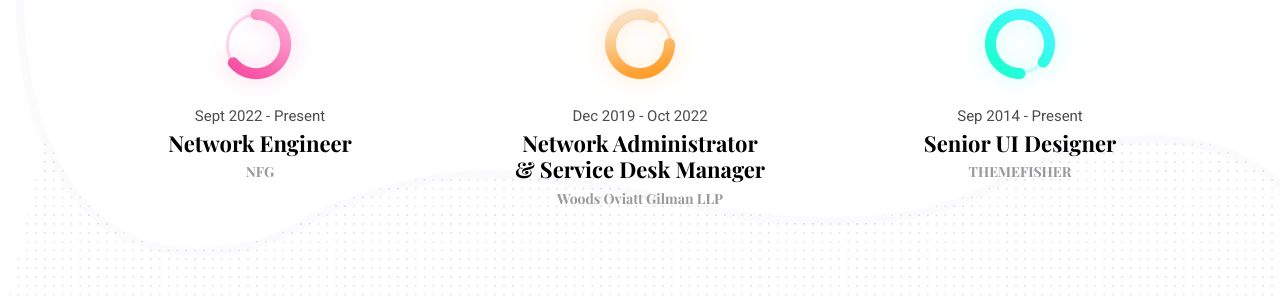
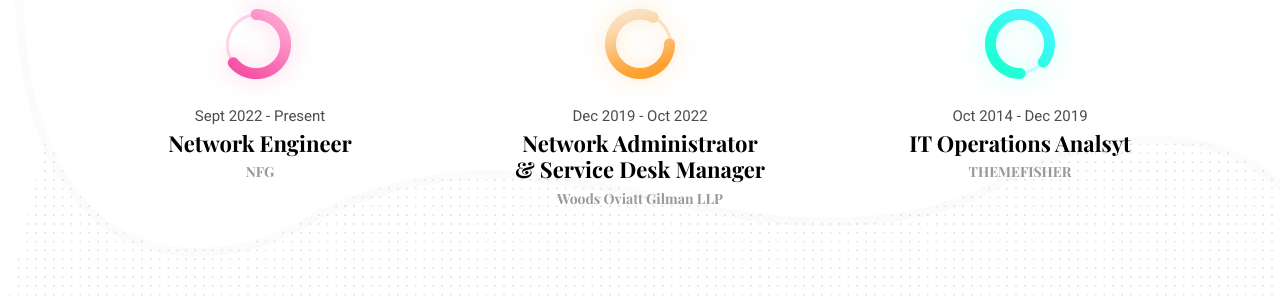
Before and after one commit to swid-tom/swid-tom.github.io, a Jekyll site: the page built from index.html, in a window 1280 px wide and 900 px high, scrolled down 1761 px. Shown: the part 153-453 px from the top of the window. Built offline with Jekyll 4.4.1, drawn with Linux system fonts in a browser that asks for light colours.

Commit message:
Update settings.yml

```diff
--- a/_data/settings.yml
+++ b/_data/settings.yml
@@ -108,9 +108,9 @@ experience:
       organization: "Woods Oviatt Gilman LLP",
     }
   - {
-      name: Senior UI Designer,
+      name: IT Operations Analsyt,
       icon: "icon-3.png",
-      date: "Sep 2014 - Present",
+      date: "Oct 2014 - Dec 2019",
       organization: "THEMEFISHER",
     }
 
```
